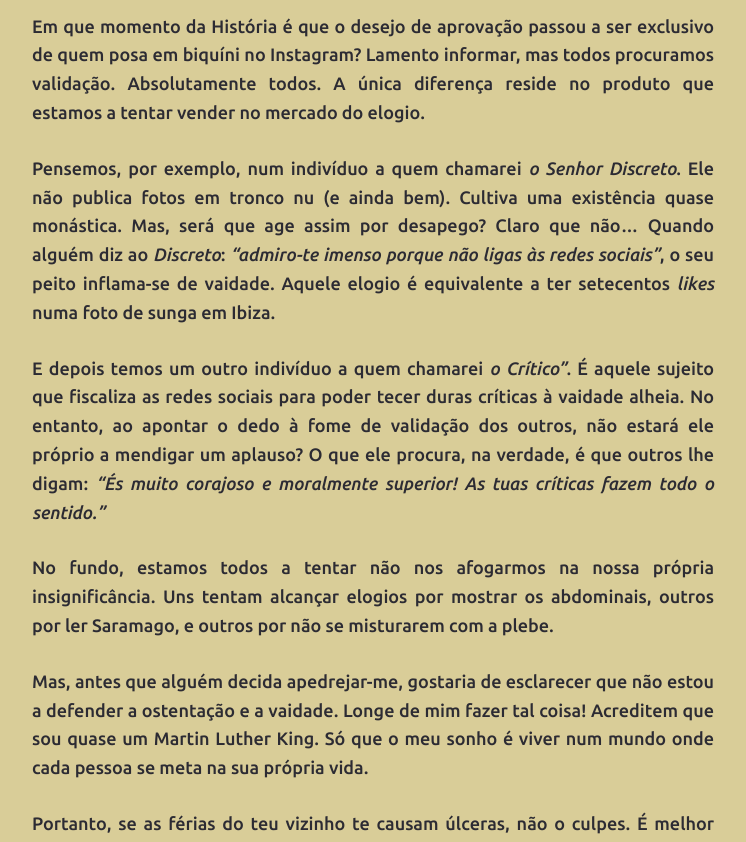
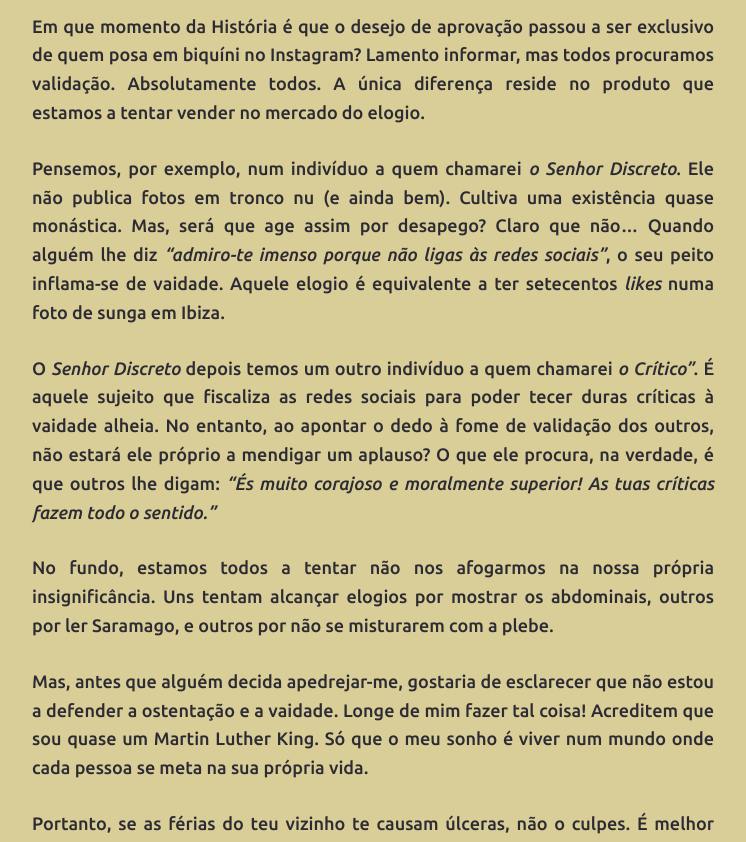
Before and after one commit to joaquim-capitao/queime-depois-de-ler, a Jekyll site: the page built from exp/o-discreto-e-o-critico.md, in a window 1280 px wide, cut to the strip 612-1454 px from the top of the page. Shown: the whole strip, without its empty margins (267-1013 px from the left). Built offline with Jekyll 4.4.1, drawn with Linux system fonts in a browser that asks for light colours; our own code applies the rules of GitHub Pages for plain Markdown files.

Commit message:
Updated Note exp/o-discreto-e-o-critico.md

```diff
--- a/exp/o-discreto-e-o-critico.md
+++ b/exp/o-discreto-e-o-critico.md
@@ -10,9 +10,9 @@ Diz a sabedoria popular que quem publica fotos de si mesmo na internet padece de
 
 Em que momento da História é que o desejo de aprovação passou a ser exclusivo de quem posa em biquíni no Instagram? Lamento informar, mas todos procuramos validação. Absolutamente todos. A única diferença reside no produto que estamos a tentar vender no mercado do elogio.
 
-Pensemos, por exemplo, num indivíduo a quem chamarei *o Senhor Discreto*. Ele não publica fotos em tronco nu (e ainda bem). Cultiva uma existência quase monástica. Mas, será que age assim por desapego? Claro que não... Quando alguém diz ao *Discreto*: *"admiro-te imenso porque não ligas às redes sociais"*, o seu peito inflama-se de vaidade. Aquele elogio é equivalente a ter setecentos *likes* numa foto de sunga em Ibiza.
+Pensemos, por exemplo, num indivíduo a quem chamarei *o Senhor Discreto*. Ele não publica fotos em tronco nu (e ainda bem). Cultiva uma existência quase monástica. Mas, será que age assim por desapego? Claro que não... Quando alguém lhe diz *"admiro-te imenso porque não ligas às redes sociais"*, o seu peito inflama-se de vaidade. Aquele elogio é equivalente a ter setecentos *likes* numa foto de sunga em Ibiza.
 
-E depois temos um outro indivíduo a quem chamarei *o Crítico"*. É aquele sujeito que fiscaliza as redes sociais para poder tecer duras críticas à vaidade alheia. No entanto, ao apontar o dedo à fome de validação dos outros, não estará ele próprio a mendigar um aplauso? O que ele procura, na verdade, é que outros lhe digam: *"És muito corajoso e moralmente superior! As tuas críticas fazem todo o sentido."*
+O *Senhor Discreto*  depois temos um outro indivíduo a quem chamarei *o Crítico"*. É aquele sujeito que fiscaliza as redes sociais para poder tecer duras críticas à vaidade alheia. No entanto, ao apontar o dedo à fome de validação dos outros, não estará ele próprio a mendigar um aplauso? O que ele procura, na verdade, é que outros lhe digam: *"És muito corajoso e moralmente superior! As tuas críticas fazem todo o sentido."*
 
 No fundo, estamos todos a tentar não nos afogarmos na nossa própria insignificância. Uns tentam alcançar elogios por mostrar os abdominais, outros por ler Saramago, e outros por não se misturarem com a plebe.
 
```
